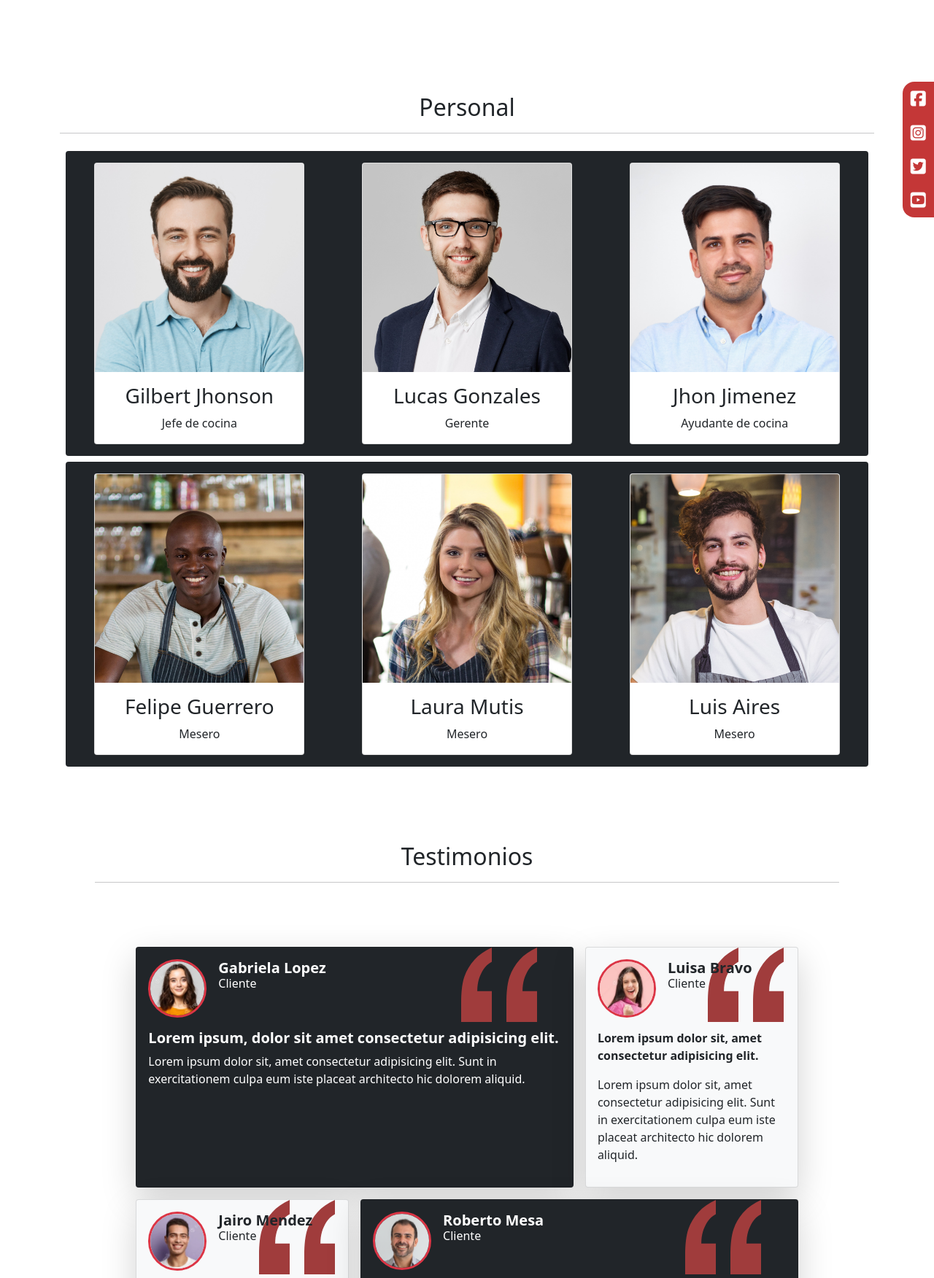
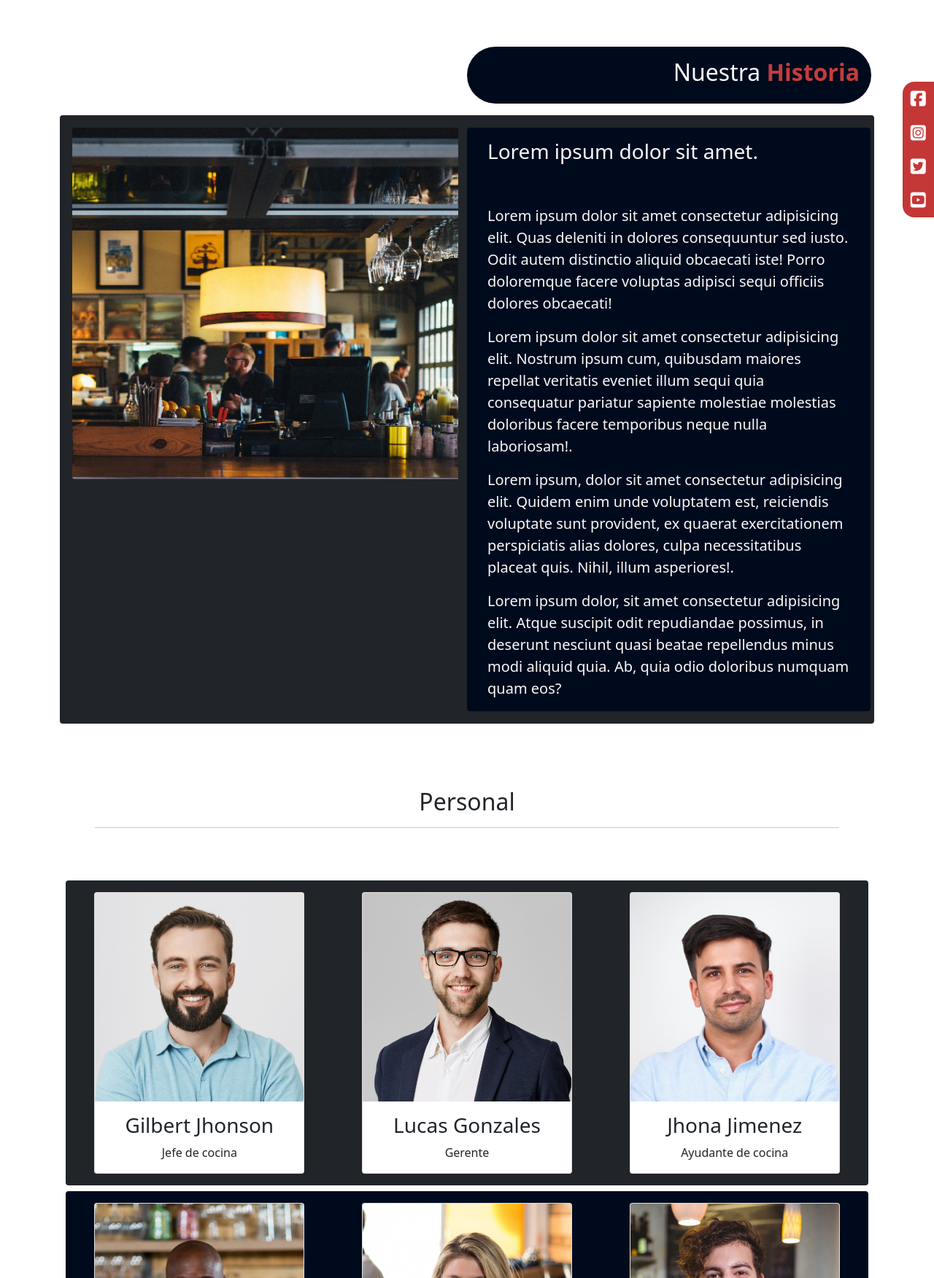
Before and after one commit to iLuisOlivares/SalSalsa-WebPage, a PHP site: page /nosotros.php in a window 1280 px wide. Shown: the part 168-1920 px from the top of the page at 73% size. Run offline with PHP 8.4, Linux system fonts and the light colour scheme; some libraries are stand-ins or nearby versions.

Commit message:
Luis Update v3
Update "Nosotros,  and the path

```diff
--- a/css/Luis.css
+++ b/css/Luis.css
@@ -50,6 +50,11 @@ div .social-icon:hover {
   box-shadow: 0 0 0.5rem rgb(0, 0, 0, 0.4);
 }
 
+.msg__in{
+  color: rgb(196,60,60);
+
+}
+
 .msg__input-error {
   font-size: 13px;
   color: rgb(167, 0, 0);
@@ -86,3 +91,8 @@ div .social-icon:hover {
     height: 100vh;
   }
 }
+
+div .fondo{
+  /* background-color:rgb(196,60,60) */
+  background-color: rgb(0, 10, 29);
+}
--- a/formulario.php
+++ b/formulario.php
@@ -173,7 +173,7 @@
       </div>
 
       <div class="text-center text-white p-3" style="background-color: rgba(0, 0, 0, 0.2);">
-        © 2020 Copyright:
+        © 2021 Copyright:
         <a class="text-white" href="">Sal&Salsa.com</a>
       </div>
 
--- a/nosotros.php
+++ b/nosotros.php
@@ -46,23 +46,49 @@
     <!-- Historia -->
     <section class="page-section">
 
-      <!-- Contenedor -->
-      <div class="container">
-        <div class="col-12 text-center m-3 p-5 -ms p-ms-2">
+    <!-- Contenedor -->
+    <div class="container rounded-3 pb-4">
+
+      <!-- Primera parte -->
+        <div class="row p-3  mt-5 rounded d-flex justify-content-end " >
 
 
+          <div class="col-12 col-lg-6 text-end p-3 p-ms-2 fondo rounded rounded-pill">
+          <h2 class ="text-light">Nuestra <b class="msg__in">Historia </b>  </h2>
         </div>
-      </div>
+        </div>
 
-    </section>
+        <!-- Card Historia -->
+          <div class="card mb-3 p-3 bg-dark " style="max-width: 1800px; min-height: 500px">
+              <div class="row">
+                <div class="col-md-6">
+                  <img src="./img/foto4@2x.png" class="img-fluid rounded-start" alt="...">
+                </div>
+                <div class="col-md-6 rounded fondo">
+                  <div class="card-body">
+                    <h3 class="card-title text-light pb-5">Lorem ipsum dolor sit amet.</h3>
+                    <p class="card-text text-light fs-5">Lorem ipsum dolor sit amet consectetur adipisicing elit. Quas deleniti in dolores consequuntur sed iusto. Odit autem distinctio aliquid obcaecati iste! Porro doloremque facere voluptas adipisci sequi officiis dolores obcaecati!</p>
+                    <p class="card-text text-light fs-5">Lorem ipsum dolor sit amet consectetur adipisicing elit. Nostrum ipsum cum, quibusdam maiores repellat veritatis eveniet illum sequi quia consequatur pariatur sapiente molestiae molestias doloribus facere temporibus neque nulla laboriosam!.</p>
+                    <p class="card-text text-light fs-5">Lorem ipsum, dolor sit amet consectetur adipisicing elit. Quidem enim unde voluptatem est, reiciendis voluptate sunt provident, ex quaerat exercitationem perspiciatis alias dolores, culpa necessitatibus placeat quis. Nihil, illum asperiores!.</p>
+                    <p class="card-text text-light fs-5">Lorem ipsum dolor, sit amet consectetur adipisicing elit. Atque suscipit odit repudiandae possimus, in deserunt nesciunt quasi beatae repellendus minus modi aliquid quia. Ab, quia odio doloribus numquam quam eos?</p>
+                  </div>
+                </div>
+              </div>
+            </div>
+
+    </div>
+
+
+
+  </section>
 
 
      <!-- Personal -->
      <section class="page-section" id="personal">
 
       <!-- contenedor -->
-        <div class="container ">
-          <div class="col-12 col-lg-12 text-center p-5 p-lg-0 m-ms-1 p-ms-2">
+        <div class="container">
+          <div class="col-12 text-center p-5 p-lg-5 m-ms-1 p-ms-2">
             <h2 class="text">Personal</h2>
             <hr class="divider" />
           </div>
@@ -98,7 +124,7 @@
                     <div class="card col-4" style="width: 18rem;">
                       <img src="./img/Personal.jpg" class="card-img-top" alt="...">
                       <div class="card-body">
-                        <h3 class="card-text d-flex justify-content-center">Jhon Jimenez</h3>
+                        <h3 class="card-text d-flex justify-content-center">Jhona Jimenez</h3>
                         <p class="card-text d-flex justify-content-center">Ayudante de cocina</p>
                       </div>
                     </div>
@@ -108,7 +134,7 @@
                 </div>
 
                 <!-- sub-row2 -->
-                <div class="row2 row bg-dark rounded m-2">
+                <div class="row2 row fondo rounded m-2">
 
                     <div class="col-12 col-lg-4 col-md-6 d-flex p-3 align-items-center justify-content-center">
                       <div class="card col-4" style="width: 18rem;">
@@ -163,9 +189,9 @@
           </div>
 
           <!-- Row principal -->
-          <div class="row  d-flex p-3 align-items-center justify-content-center">
+          <div class="row  d-flex align-items-center justify-content-center">
 
-              <div class="col-12 col-lg-10">
+              <div class="col-12 col-lg-12">
                 <!-- Sub row -->
                 <div class="row row2">
                   <div class="col-12 col-lg-8 p-2">
@@ -176,7 +202,7 @@
                           <img
                             src="./img/Testimonio.png"
                             alt="image-persona"
-                            class="img_testimonio border border-danger border-3 rounded-circle"
+                            class="img_testimonio border border-secondary border-3 rounded-circle"
                           />
                           <div class="ps-3">
                             <h6 class="m-0 h6 fw-bold fs-5">Gabriela Lopez</h6>
@@ -207,7 +233,7 @@
                           <img
                             src="./img/Testimonio2.png"
                             alt="image-persona"
-                            class="img_testimonio border border-danger border-3 rounded-circle"
+                            class="img_testimonio border border-secondary border-3 rounded-circle"
                           />
                           <div class="ps-3">
                             <h6 class="m-0 h6 fw-bold fs-5">Luisa Bravo</h6>
@@ -238,7 +264,7 @@
                           <img
                             src="./img/Testimonio3.png"
                             alt="image-persona"
-                            class=" img_testimonio border border-danger border-3 rounded-circle"
+                            class=" img_testimonio border border-secondary border-3 rounded-circle"
                           />
                           <div class="ps-3">
                             <h6 class="m-0 h6 fw-bold fs-5">Jairo Mendez</h6>
@@ -261,13 +287,13 @@
                   </div>
 
                   <div class="col-12 col-lg-8 p-2 text-white">
-                    <article class="card quotation h-100 bg-dark shadow-lg">
+                    <article class="card quotation h-100 fondo shadow-lg">
                       <div class="card-body">
                         <div class="d-flex mb-3">
                           <img
                             src="./img/Testimonio4.png"
                             alt="image-persona"
-                            class="img_testimonio border border-danger border-3 rounded-circle"
+                            class="img_testimonio border border-secondary border-3 rounded-circle"
                           />
                           <div class="ps-3">
                             <h6 class="m-0 h6 fw-bold fs-5">Roberto Mesa</h6>
@@ -327,7 +353,7 @@
         </div>
 
         <div class="text-center text-white p-3" style="background-color: rgba(0, 0, 0, 0.2);">
-          © 2020 Copyright:
+          © 2021 Copyright:
           <a class="text-white" href="">Sal&Salsa.com</a>
         </div>
 
@@ -336,9 +362,6 @@
 
 
 
-      <script src="./js/contact.js"></script>
-
-
   </body>
   </html>
 </body>
```
Also changed, not shown: css/styles.css (added, +92 -0 lines).
